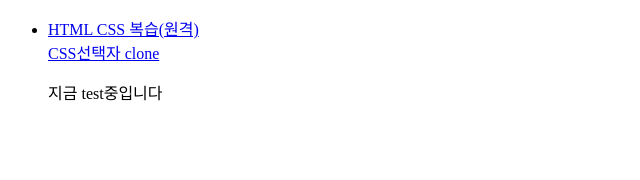
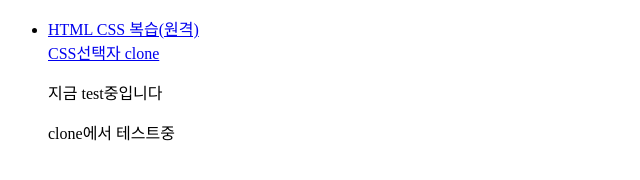
Before and after one commit to baejihyen/k6_fe, a plain HTML site: page index.html in a window 1280 px wide. Shown: the whole page, without its empty margins (0-640 px from the left). Drawn offline with Linux system fonts and the light colour scheme.

Commit message:
clone test

```diff
--- a/index.html
+++ b/index.html
@@ -12,7 +12,7 @@
         <li><a href="./01/01.html">HTML CSS 복습(원격)</a></li>
         <a href="02/02.html">CSS선택자 clone</a>
        <p>지금 test중입니다<p>
-
+        <p>clone에서 테스트중</p>
     </ul>
 </body>
 </html>
```
